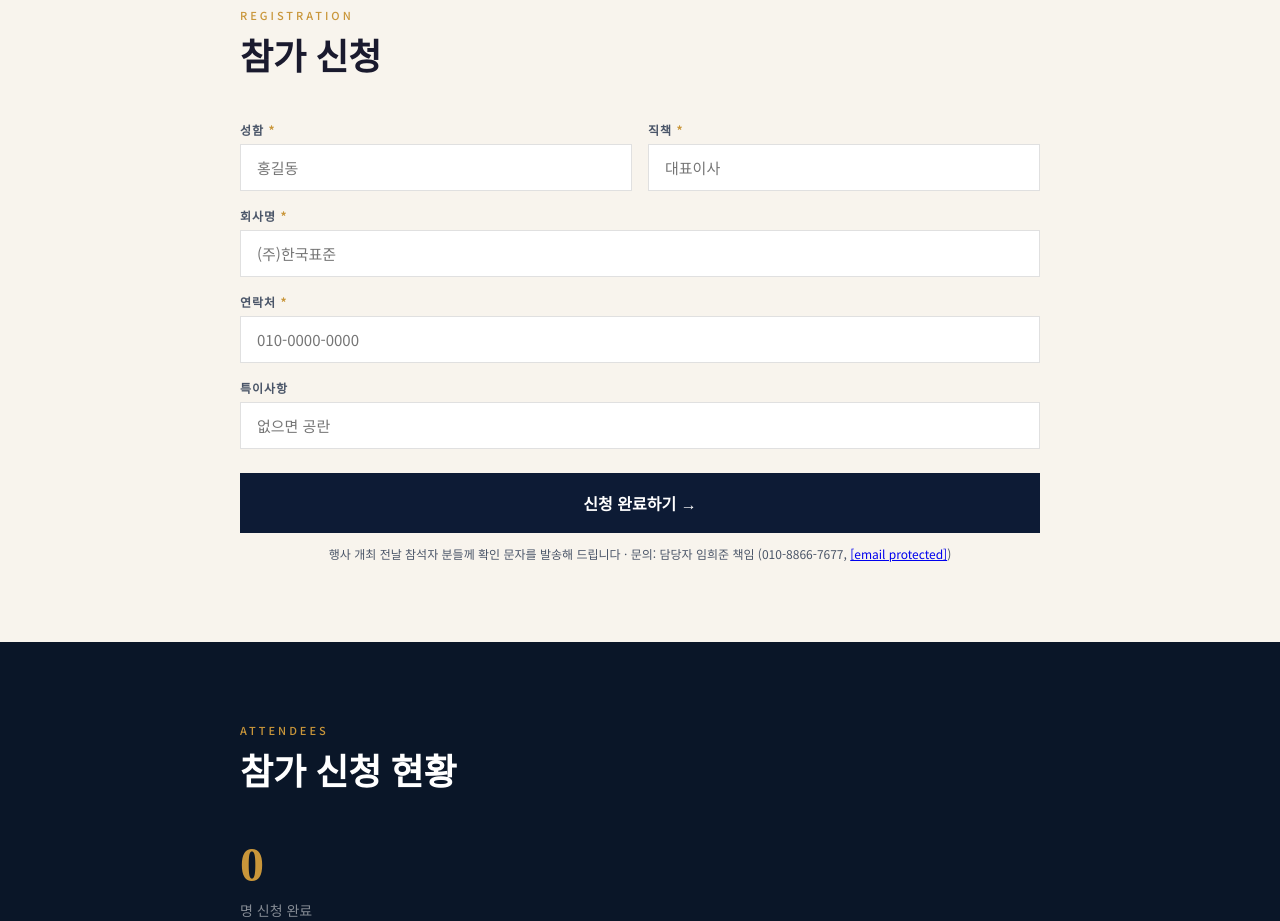
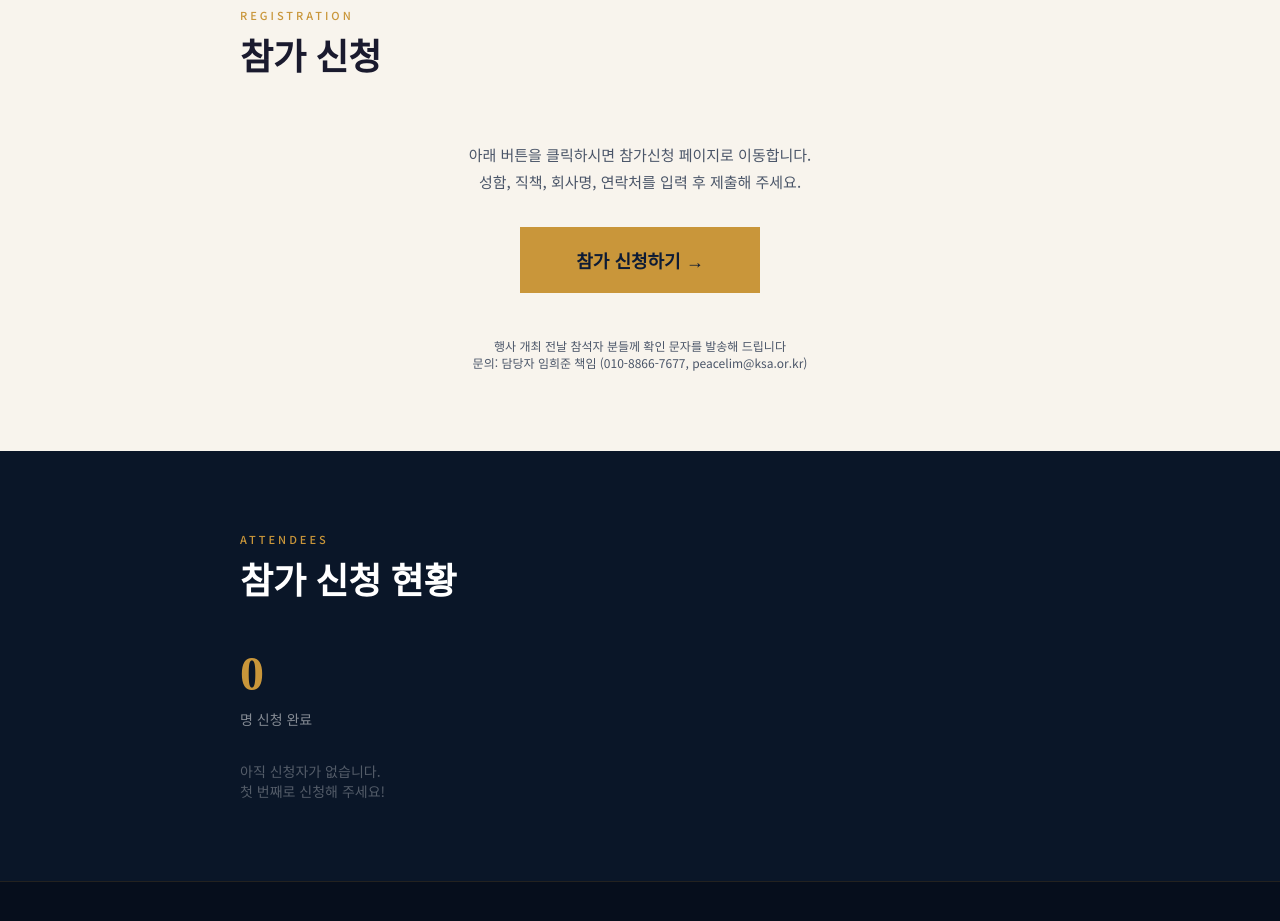
Before and after one commit to limheejun-claude/ksa-incheon, a plain HTML site: page index.html in a window 1280 px wide. Shown: the part 2260-3181 px from the top of the page. Drawn offline with Linux system fonts and the light colour scheme.

Commit message:
Add files via upload

```diff
--- a/index.html
+++ b/index.html
@@ -689,31 +689,20 @@
     <p class="section-label" style="color:var(--gold)">Registration</p>
     <h2 class="section-title">참가 신청</h2>
 
-    <div class="form-grid">
-      <div class="form-group">
-        <label>성함 <span>*</span></label>
-        <input type="text" id="name" placeholder="홍길동">
-      </div>
-      <div class="form-group">
-        <label>직책 <span>*</span></label>
-        <input type="text" id="title" placeholder="대표이사">
-      </div>
-      <div class="form-group full">
-        <label>회사명 <span>*</span></label>
-        <input type="text" id="company" placeholder="(주)한국표준">
-      </div>
-      <div class="form-group full">
-        <label>연락처 <span>*</span></label>
-        <input type="tel" id="phone" placeholder="010-0000-0000">
-      </div>
-      <div class="form-group full">
-        <label>특이사항</label>
-        <input type="text" id="note" placeholder="없으면 공란">
-      </div>
+    <div style="text-align:center; padding: 20px 0 32px;">
+      <p style="color:var(--text-mid); font-size:15px; margin-bottom:32px; line-height:1.8;">
+        아래 버튼을 클릭하시면 참가신청 페이지로 이동합니다.<br>
+        성함, 직책, 회사명, 연락처를 입력 후 제출해 주세요.
+      </p>
+      <a href="https://docs.google.com/forms/d/e/1FAIpQLSflI_imcyLyYQefqV7snIHsGvSgVKrGlPcW1Wmi1gMyeD1A5Q/viewform" target="_blank" class="btn-primary" style="font-size:18px; padding:20px 56px; display:inline-block;">
+        참가 신청하기 →
+      </a>
     </div>
 
-    <button class="btn-submit" onclick="submitForm()">신청 완료하기 →</button>
-    <p class="form-note">행사 개최 전날 참석자 분들께 확인 문자를 발송해 드립니다 · 문의: 담당자 임희준 책임 (010-8866-7677, <a href="/cdn-cgi/l/email-protection" class="__cf_email__" data-cfemail="cbbbaeaaa8aea7a2a68ba0b8aae5a4b9e5a0b9">[email&#160;protected]</a>)</p>
+    <p class="form-note">
+      행사 개최 전날 참석자 분들께 확인 문자를 발송해 드립니다<br>
+      문의: 담당자 임희준 책임 (010-8866-7677, peacelim@ksa.or.kr)
+    </p>
   </div>
 </section>
 
```
